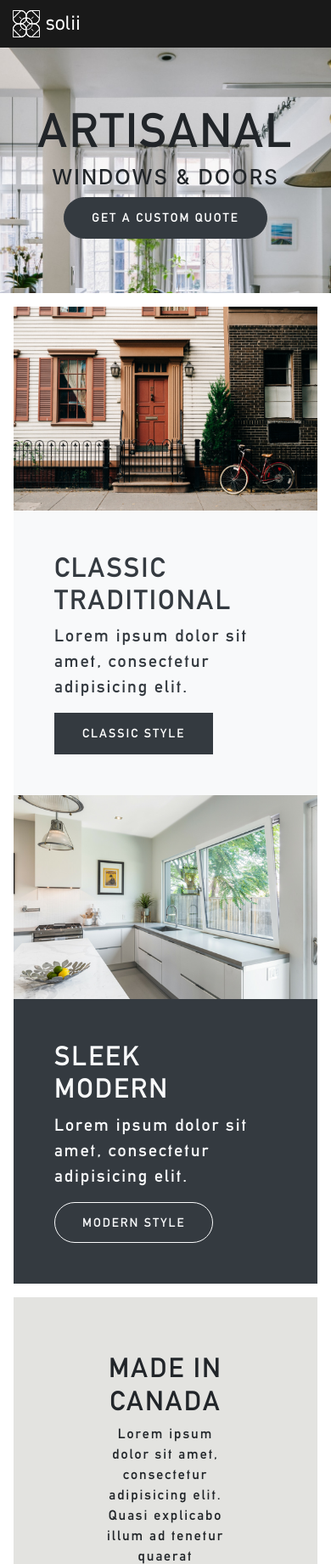
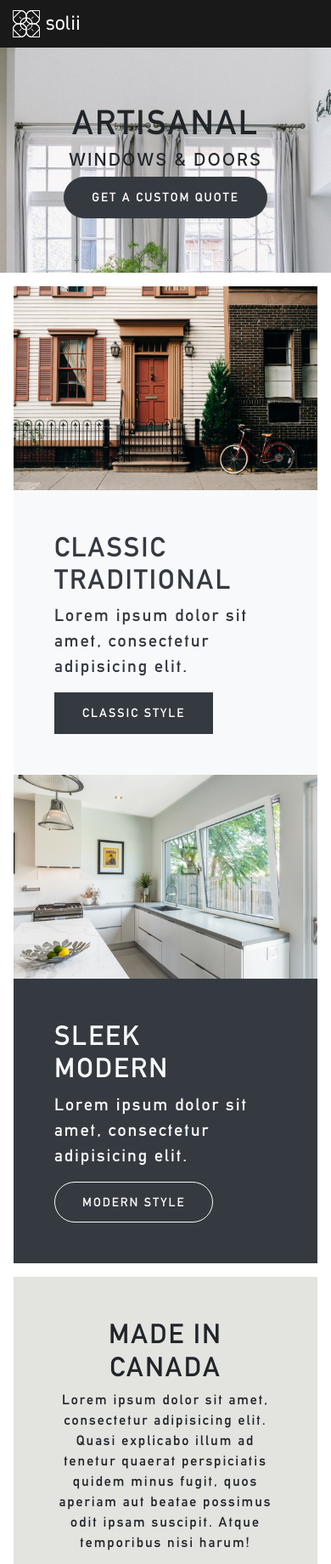
Before and after one commit to loogart/solii, a PHP site: page / in a window 390 px wide. Shown: the top 1841 px of the page at 85% size. Run offline with PHP 8.4, Linux system fonts and the light colour scheme; some libraries are stand-ins or nearby versions.

Commit message:
mobile work

```diff
--- a/css/style.css
+++ b/css/style.css
@@ -128,3 +128,7 @@ a {
 .overflow-hidden {
     overflow: hidden;
 }
+
+.nav-logo {
+     height:32px;
+}
--- a/index.html
+++ b/index.html
@@ -18,23 +18,24 @@
     <nav class="site-header sticky-top py-1">
         <div class="container d-flex flex-column flex-md-row justify-content-between text-uppercase">
             <a class="py-2" href="#">
-              <img class="mt-md-2" style="height:32px;" src="./img/logo-solii-short.svg">
+              <img class="nav-logo mt-md-2" src="./img/logo-solii-short.svg">
             </a>
             <a class="py-3 d-none d-md-inline-block" href="#">Windows</a>
             <a class="py-3 d-none d-md-inline-block" href="#">Doors</a>
             <a class="py-3 d-none d-md-inline-block" href="#">About</a>
             <a class="py-3 d-none d-md-inline-block" href="#">Contact</a>
             <a class="py-3 d-none d-md-inline-block" href="#"><i class="fa fa-search"></i> Search</a>
+            <a class="py-3 d-line-block d-md-none" href="#!" style="position:absolute;top:0;right:20px;"><i class="fal fa-bars fa-2x"></i></a>
         </div>
     </nav>
 
     <div class="p-3 p-md-5 text-center bg-light overflow-hidden position-relative">
-        <div class="col-md-5 p-sm-5 mx-auto my-5" style="z-index:2;">
-            <h1 class="display-4 font-weight-normal text-uppercase">Artisanal</h1>
-            <h2 class="h4 text-uppercase">Windows &amp; Doors</h2>
+        <div class="col-md-5 p-md-5 mx-auto my-5" style="z-index:2;">
+            <h1 class=" font-weight-normal text-uppercase">Artisanal</h1>
+            <h2 class="h5 text-uppercase">Windows &amp; Doors</h2>
             <a class="btn btn-dark" href="#!">Get a custom quote</a>
         </div>
-        <img src="./img/jumbotron.jpg" style="position:absolute;right:0;top:0;z-index:0;object-fit: cover;height:60vh;width:100%;">
+        <img src="./img/jumbotron.jpg" style="position:absolute;right:0;top:-100px;z-index:0;object-fit: cover;height:100vh;width:100%;">
     </div>
 
     <div class="d-md-flex flex-md-equal p-3">
@@ -62,10 +63,13 @@
         </div>
     </div>
     <div class="px-3">
-        <div class="p-3 d-flex justify-content-center text-center" style="background-color: #E3E3E0">
-            <div class="p-5 w-75">
+        <div class="py-5 d-flex justify-content-center text-center" style="background-color: #E3E3E0">
+            <div class="p-md-5 w-75">
                 <h2 class="text-uppercase">Made in Canada</h2>
                 <p>Lorem ipsum dolor sit amet, consectetur adipisicing elit. Quasi explicabo illum ad tenetur quaerat perspiciatis quidem minus fugit, quos aperiam aut beatae possimus odit ipsam suscipit. Atque temporibus nisi harum!</p>
+                <div class="embed-responsive embed-responsive-16by9">
+                    <iframe class="embed-responsive-item" src="https://www.youtube.com/embed/ERd9v_3KPuQ" allowfullscreen></iframe>
+                </div>
             </div>
         </div>
     </div>
```
Also changed, not shown: img/logomark-solii.svg (added).
